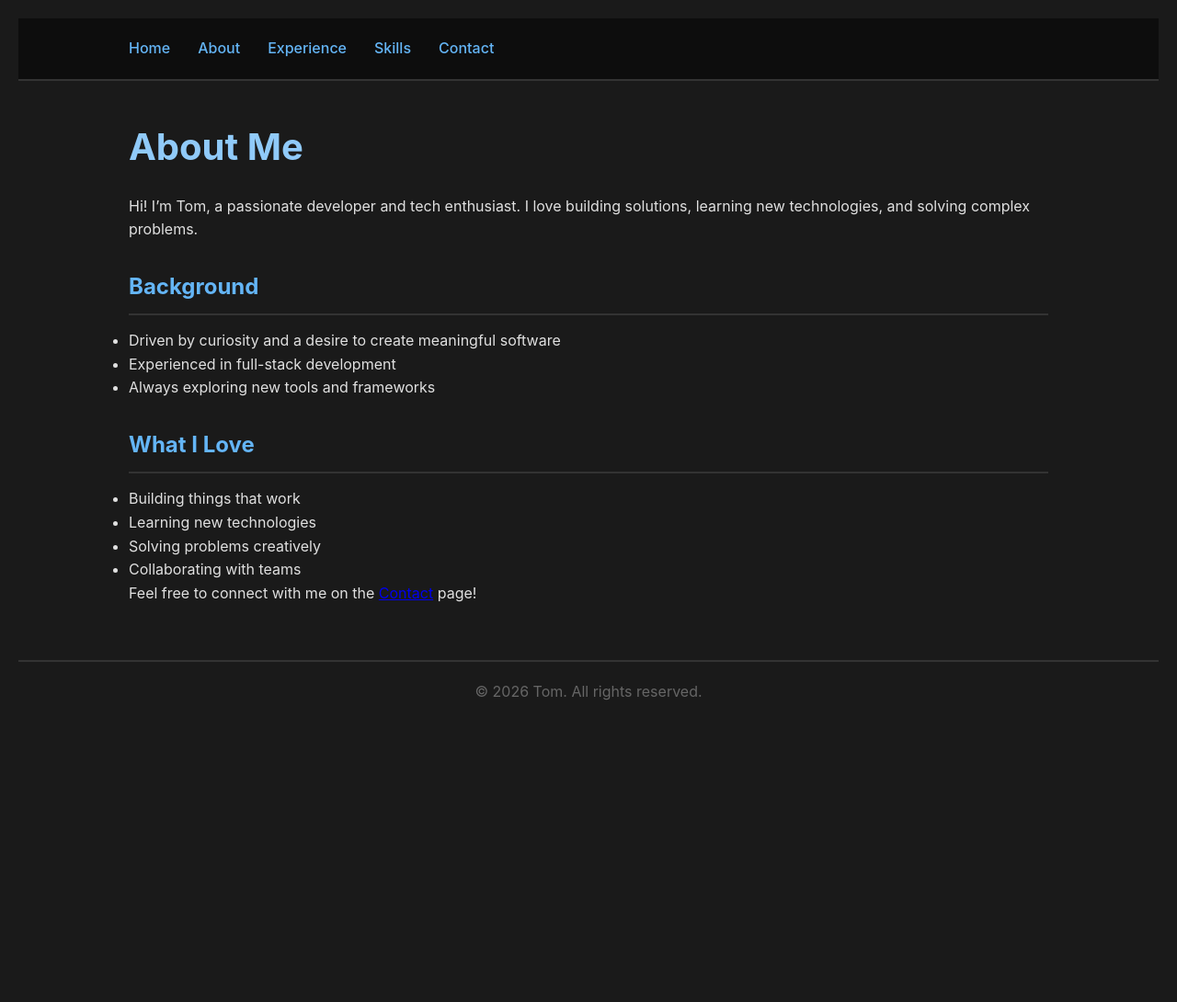
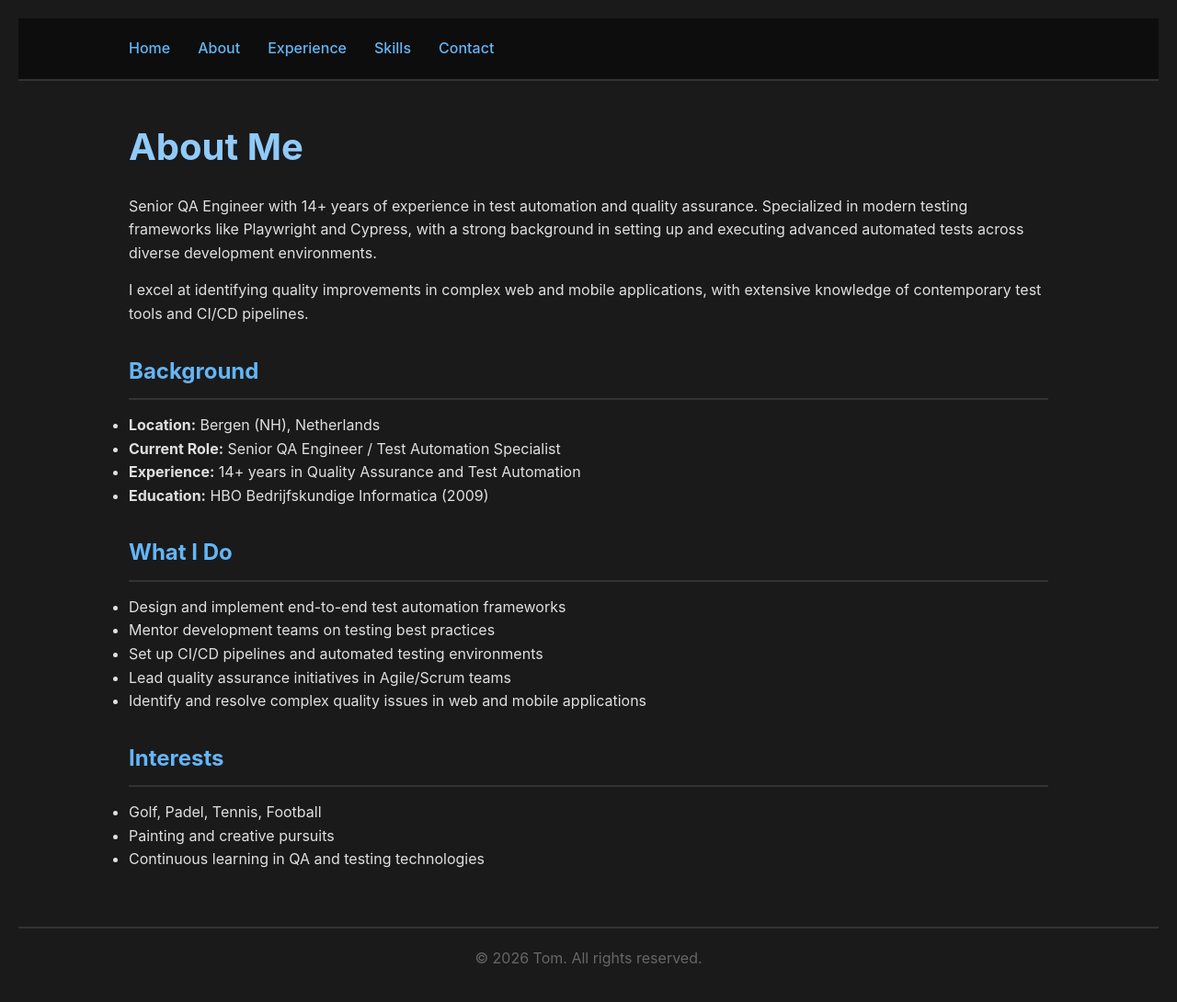
Before and after one commit to tomderover82/Portfolio-Tom, a Jekyll site: the page built from about.md, in a window 1280 px wide. Shown: the whole page at 92% size. Built offline with Jekyll 4.4.1, drawn with Linux system fonts in a browser that asks for light colours; before the commit the page ends 900 px from its top, so only the background shows below that.

Commit message:
Update about page with CV bio

```diff
--- a/about.md
+++ b/about.md
@@ -5,19 +5,27 @@ title: About
 
 # About Me
 
-Hi! I'm Tom, a passionate developer and tech enthusiast. I love building solutions, learning new technologies, and solving complex problems.
+Senior QA Engineer with 14+ years of experience in test automation and quality assurance. Specialized in modern testing frameworks like Playwright and Cypress, with a strong background in setting up and executing advanced automated tests across diverse development environments.
+
+I excel at identifying quality improvements in complex web and mobile applications, with extensive knowledge of contemporary test tools and CI/CD pipelines.
 
 ## Background
 
-- Driven by curiosity and a desire to create meaningful software
-- Experienced in full-stack development
-- Always exploring new tools and frameworks
+- **Location:** Bergen (NH), Netherlands
+- **Current Role:** Senior QA Engineer / Test Automation Specialist
+- **Experience:** 14+ years in Quality Assurance and Test Automation
+- **Education:** HBO Bedrijfskundige Informatica (2009)
 
-## What I Love
+## What I Do
 
-- Building things that work
-- Learning new technologies
-- Solving problems creatively
-- Collaborating with teams
+- Design and implement end-to-end test automation frameworks
+- Mentor development teams on testing best practices
+- Set up CI/CD pipelines and automated testing environments
+- Lead quality assurance initiatives in Agile/Scrum teams
+- Identify and resolve complex quality issues in web and mobile applications
 
-Feel free to connect with me on the [Contact]({{ '/contact' | relative_url }}) page!
+## Interests
+
+- Golf, Padel, Tennis, Football
+- Painting and creative pursuits
+- Continuous learning in QA and testing technologies
```
